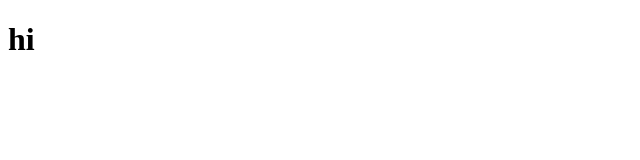
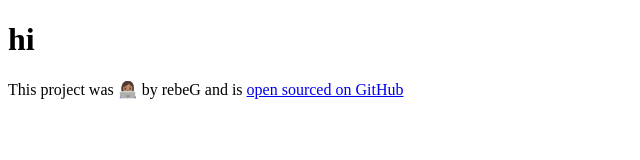
Before and after one commit to RebeccaNiem/World-Clock, a plain HTML site: page index.html in a window 1280 px wide. Shown: the whole page, without its empty margins (0-640 px from the left). Drawn offline with Linux system fonts and the light colour scheme.

Commit message:
added a footer with a href

```diff
--- a/index.html
+++ b/index.html
@@ -9,5 +9,11 @@
   </head>
   <body>
     <script src="javascript/index.js"></script>
+    <footer>
+      This project was 👩🏽‍💻 by rebeG and is
+      <a href="https://github.com/RebeccaNiem/World-Clock" target="_blank">
+        open sourced on GitHub</a
+      >
+    </footer>
   </body>
 </html>
```
